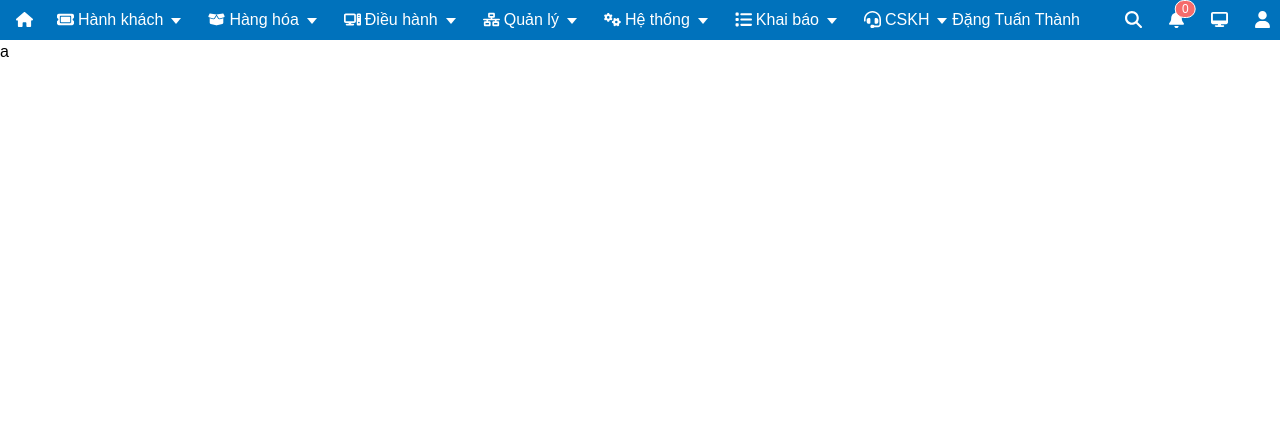
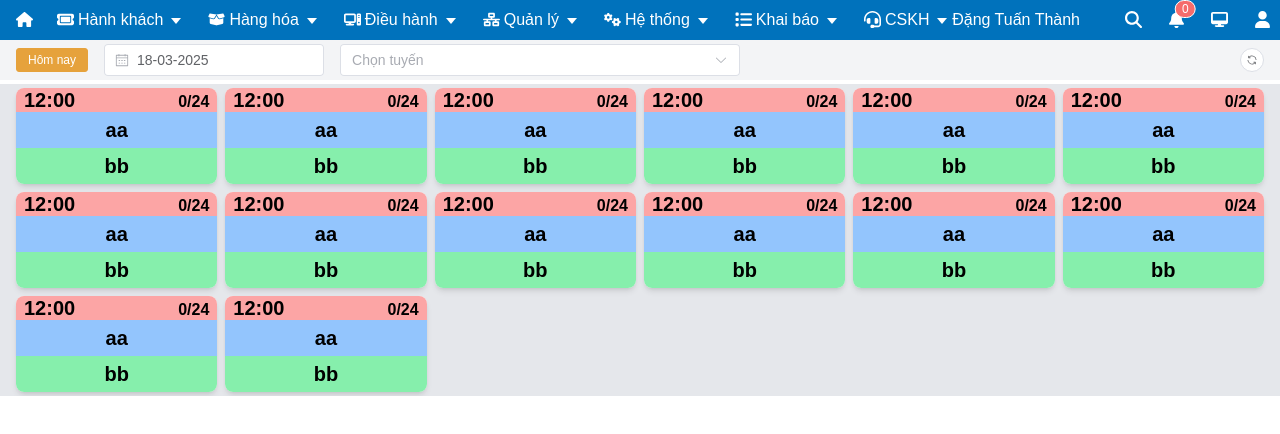
Before and after one commit to OnlineBookingPlatform/vinahome-bms, a Nuxt app: page /ticket in a window 1280 px wide. Shown: the top 434 px of the page. Built offline with nearby package versions, Linux system fonts and the light colour scheme; a web font is replaced by a local one.

Commit message:
update ticket page

```diff
--- a/pages/ticket/index.vue
+++ b/pages/ticket/index.vue
@@ -1,5 +1,72 @@
 <script setup lang="ts">
+import { Refresh } from "@element-plus/icons-vue";
+import dayjs from 'dayjs';
+
+const selectedDate = ref<string>(dayjs().format("YYYY-MM-DD"));
+const selectedRoute = ref<string | null>(null);
+const routeOptions = ref([
+    { label: "Sài Gòn - Buôn Ma Thuột", value: "route_a" },
+    { label: "Tuyến B", value: "route_b" },
+    { label: "Tuyến C", value: "route_c" },
+]);
+
+const setToday = () => {
+    selectedDate.value = dayjs().format("YYYY-MM-DD");
+};
+
+
+const items = ref([ "A", "B", "C", "D", "E", "F", "G", "H", "F", "G", "H", "F", "G", "H" ]);
 </script>
 <template>
-    a
+    <section class="flex justify-between items-center px-4 bg-gray-100 w-full pb-1 pt-1">
+        <div class="flex gap-4 items-center">
+            <div>
+                <el-button type="warning" size="small" @click="setToday">Hôm nay</el-button>
+            </div>
+            <div>
+                <el-date-picker v-model="selectedDate" type="date" placeholder="Chọn ngày" value-format="YYYY-MM-DD"
+                    format="DD-MM-YYYY" />
+            </div>
+            <div>
+                <el-select v-model="selectedRoute" placeholder="Chọn tuyến" style="width: 400px">
+                    <el-option v-for="route in routeOptions" :key="route.value" :label="route.label"
+                        :value="route.value" />
+                </el-select>
+            </div>
+        </div>
+        <div>
+            <div>
+                <el-button :icon="Refresh" circle size="small" />
+            </div>
+        </div>
+    </section>
+    <section class="mt-1">
+        <div class="bg-gray-200 w-full px-4 py-1">
+            <div class="grid gap-2 grid-cols-[repeat(auto-fill,minmax(180px,1fr))]">
+                <div v-for="(item, index) in items" :key="index"
+                    class="flex flex-col bg-white shadow-md rounded-lg text-xl font-bold h-24 w-full">
+
+
+                    <div class="flex w-full justify-between items-center px-2 bg-red-300 rounded-t-lg h-1/4">
+                        <div>
+                            <span class="text-xl font-semibold">12:00</span>
+                        </div>
+                        <div>
+                            <span class="text-base font-semibold">0/24</span>
+                        </div>
+                    </div>
+
+                    <div class="w-full text-center bg-blue-300 flex-1 flex items-center justify-center">
+                        aa
+                    </div>
+                    <div class="w-full text-center bg-green-300 flex-1 flex items-center justify-center rounded-b-lg">
+                        bb
+                    </div>
+                </div>
+
+
+            </div>
+        </div>
+    </section>
 </template>
+<style></style>
```
